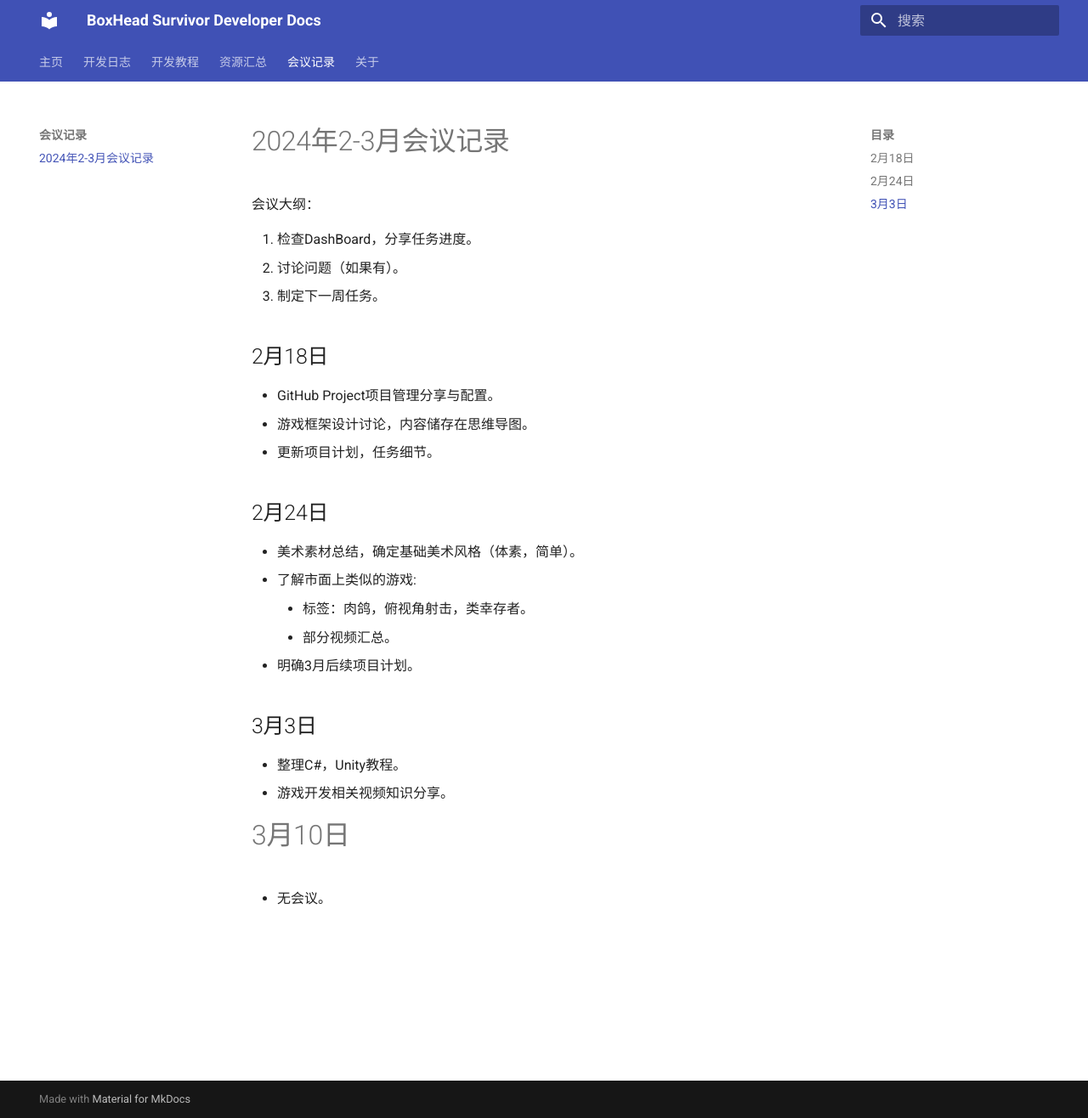
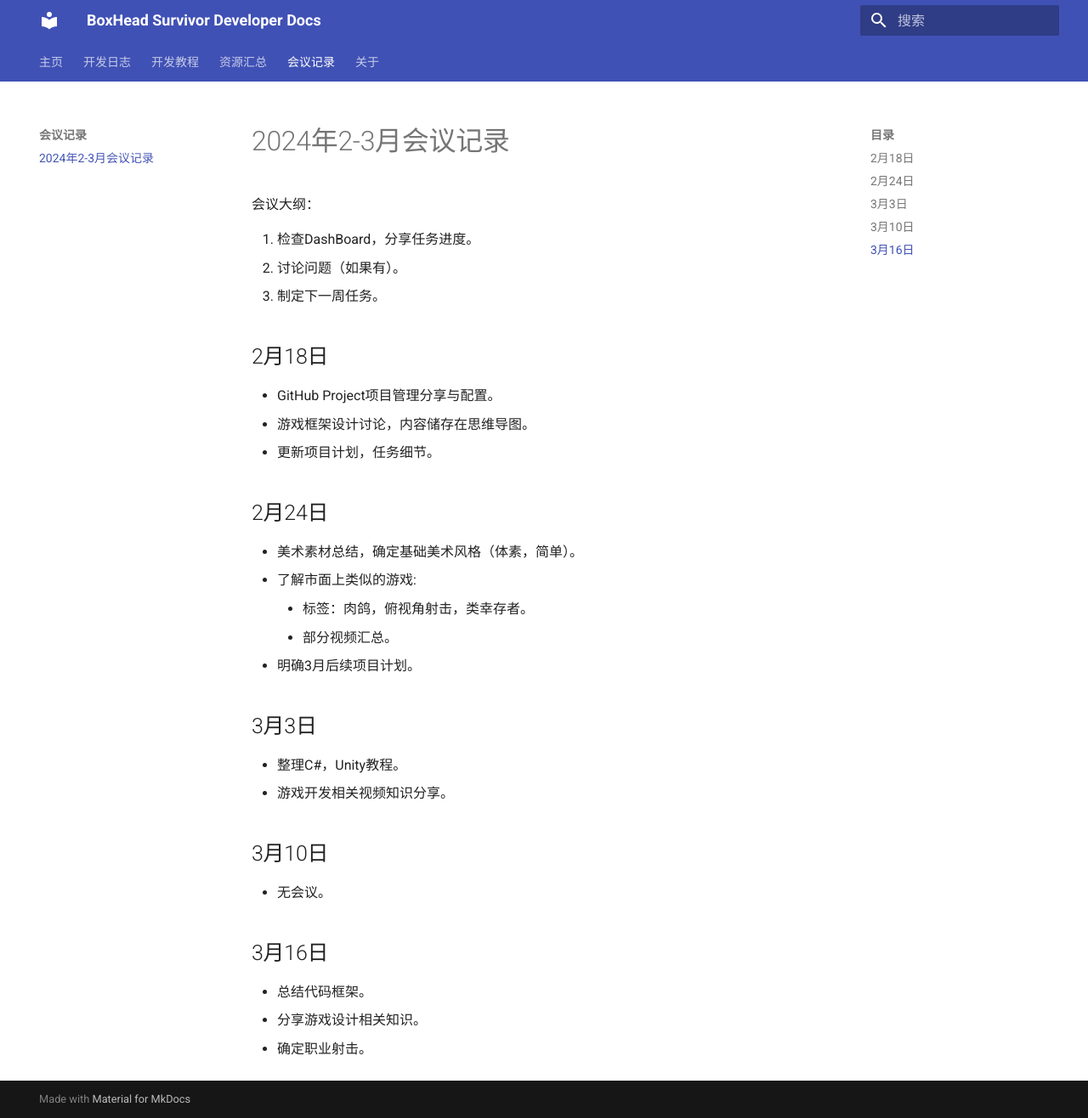
Before and after one commit to Unchained112/BoxHeadSurvivorDoc, an MkDocs documentation site: the page built from docs/Meetings/2024-02-19-2024年2-3月会议记录.md, in a window 1280 px wide and 1316 px high. Shown: the whole window at 85% size. Built offline with MkDocs 1.6.1 and Material for MkDocs 9.7.7, drawn with Linux system fonts in a browser that asks for light colours.

Commit message:
更新会议记录

```diff
--- a/docs/Meetings/2024-02-19-2024年2-3月会议记录.md
+++ b/docs/Meetings/2024-02-19-2024年2-3月会议记录.md
@@ -25,6 +25,12 @@
 - 整理C#，Unity教程。
 - 游戏开发相关视频知识分享。
 
-# 3月10日
+## 3月10日
 
 - 无会议。
+
+## 3月16日
+
+- 总结代码框架。
+- 分享游戏设计相关知识。
+- 确定职业射击。
```
Also changed, not shown: docs/HowTos/2024-02-24-如何编辑Unity项目.md (+6 -0 lines), docs/Resources/2024-03-03-参考视频汇总.md (+0 -1 lines).
